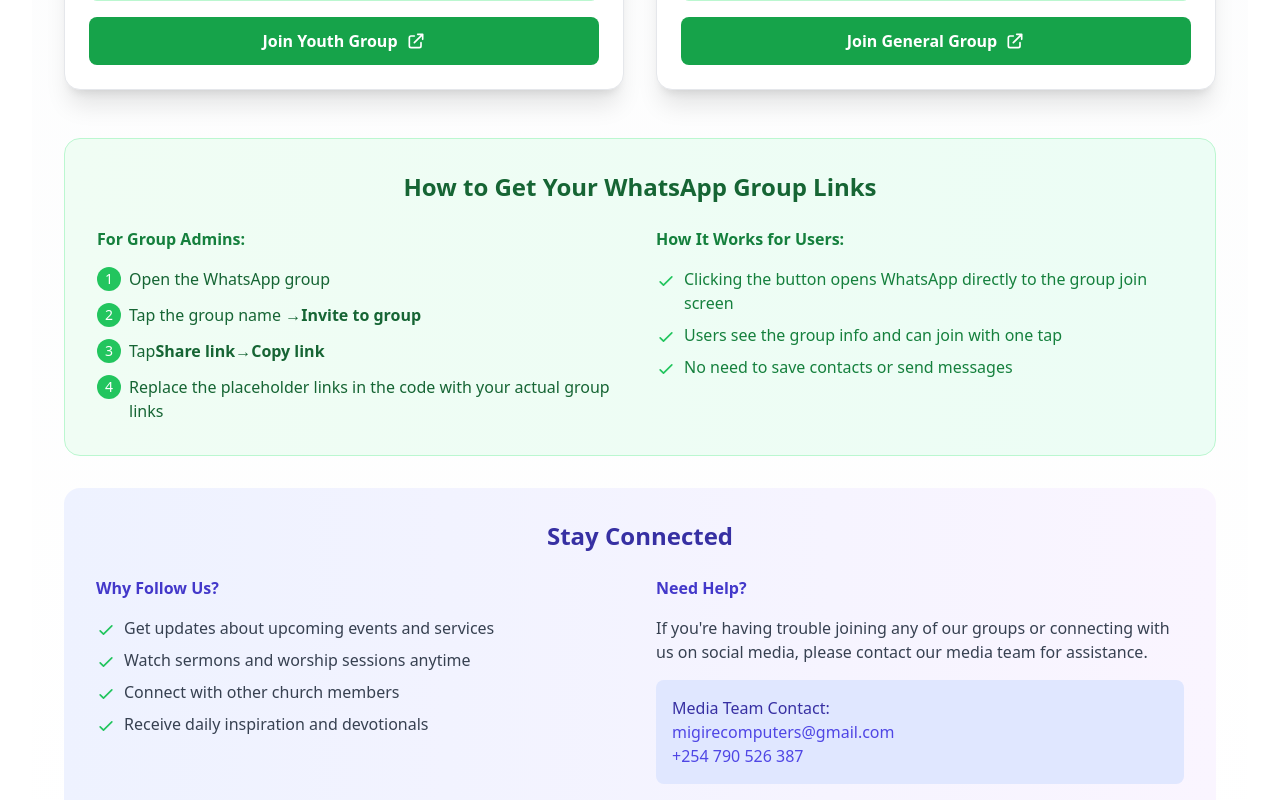
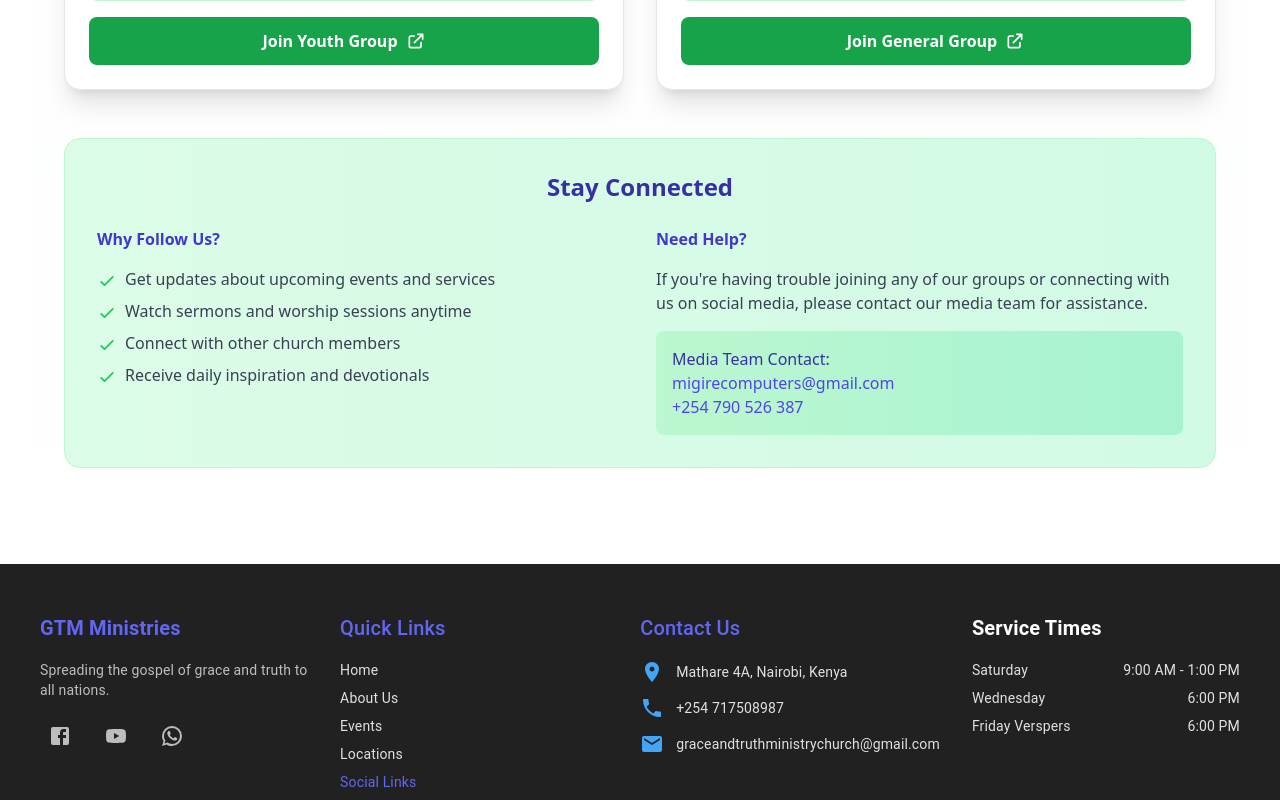
Before and after one commit to gitcat456/f_finalgtm, a React (Vite) app: page /gtm_socials in a window 1280 px wide. Shown: the part 1400-2200 px from the top of the page. Built offline with nearby package versions, Linux system fonts and the light colour scheme.

Commit message:
checksout the socials page

```diff
--- a/src/pages/Socials.jsx
+++ b/src/pages/Socials.jsx
@@ -183,7 +183,7 @@ const SocialsPage = () => {
             ))}
           </div>
 
-          {/* WhatsApp Instructions Section */}
+          {/* WhatsApp Instructions Section
           <div className="mt-12 bg-gradient-to-r from-green-50 to-emerald-50 rounded-2xl p-8 border border-green-200">
             <h3 className="text-2xl font-bold text-green-800 mb-6 text-center">How to Get Your WhatsApp Group Links</h3>
             <div className="grid grid-cols-1 md:grid-cols-2 gap-8">
@@ -233,7 +233,7 @@ const SocialsPage = () => {
                 </ul>
               </div>
             </div>
-          </div>
+          </div> */}
 
           {/* Copy Success Message */}
           {copied && (
@@ -248,7 +248,7 @@ const SocialsPage = () => {
           )}
 
           {/* Additional Information */}
-          <div className="mt-8 bg-gradient-to-r from-indigo-50 to-purple-50 rounded-2xl p-8">
+          <div className="mt-12 bg-gradient-to-r from-green-100 to-emerald-100 rounded-2xl p-8 border border-green-200">
             <h3 className="text-2xl font-bold text-indigo-800 mb-6 text-center">Stay Connected</h3>
             <div className="grid grid-cols-1 md:grid-cols-2 gap-8">
               <div>
@@ -286,7 +286,7 @@ const SocialsPage = () => {
                 <p className="text-gray-700 mb-4">
                   If you're having trouble joining any of our groups or connecting with us on social media, please contact our media team for assistance.
                 </p>
-                <div className="bg-indigo-100 p-4 rounded-lg">
+                <div className="bg-gradient-to-r from-green-200 to-emerald-200 p-4 rounded-lg">
                   <p className="text-indigo-800 font-medium">Media Team Contact:</p>
                   <p className="text-indigo-600">migirecomputers@gmail.com</p>
                   <p className="text-indigo-600">+254 790 526 387</p>
```
